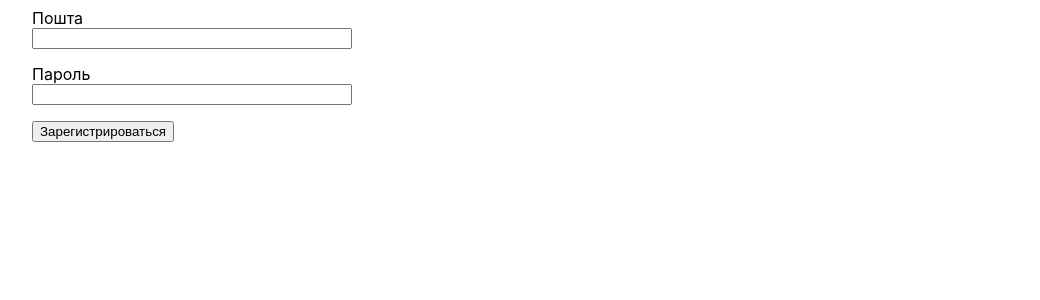
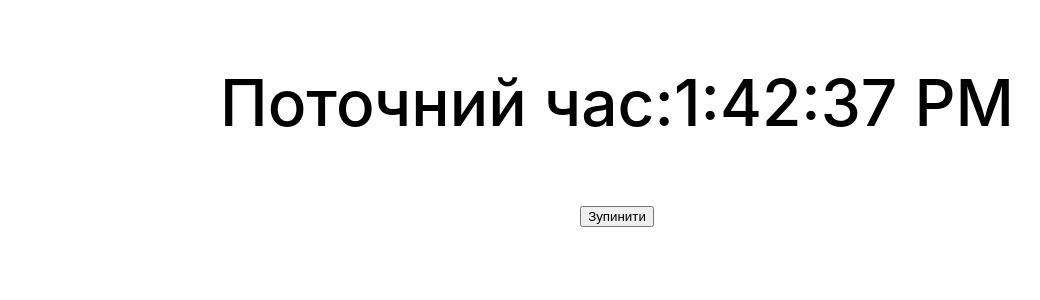
Before and after one commit to Allovallo/react-hooks-01, a React (Create React App) app: page / in a window 1280 px wide. Shown: the top 300 px of the page, without its empty margins (23-1063 px from the left). Built offline with nearby package versions, Linux system fonts and the light colour scheme.

Commit message:
files updated

```diff
--- a/src/App.js
+++ b/src/App.js
@@ -1,9 +1,9 @@
 import { Route, Routes } from 'react-router-dom';
 
-import SignupForm from './components/SignupForm/SignupForm';
+// import SignupForm from './components/SignupForm/SignupForm';
 // import ColorPicker from './components/ColorPicker/ColorPicker';
 // import Counter from './components/Counter/Counter';
-// import OldClock from './components/Clock/Clock';
+import OldClock from './components/Clock/Clock';
 
 // const colorPickerOptions = [
 //   { label: 'red', color: '#F44336' },
@@ -26,10 +26,10 @@ export default function App() {
   return (
     <div style={containerStyles}>
       <Routes>
-        <Route path="*" element={<SignupForm />}></Route>
+        {/* <Route path="*" element={<SignupForm />}></Route> */}
         {/* <Route path="*" element={<ColorPicker options={colorPickerOptions} />}></Route> */}
         {/* <Route path="*" element={<Counter />}></Route> */}
-        {/* <Route path="*" element={<OldClock />}></Route> */}
+        <Route path="*" element={<OldClock />}></Route>
       </Routes>
     </div>
   );
--- a/src/components/Clock/Clock.js
+++ b/src/components/Clock/Clock.js
@@ -27,9 +27,12 @@ export default class OldClock extends Component {
   render() {
     return (
       <div className={styles.container}>
-        <p className={styles.clockface}>Поточний час: {this.state.time.toLocaleTimeString()}</p>
+        <p className={styles.clockface}>
+          Поточний час:
+          {this.state.time.toLocaleTimeString()}
+        </p>
         <button type="button" onClick={this.stop}>
-          Остановить
+          Зупинити
         </button>
       </div>
     );
--- a/src/components/SignupForm/SignupForm.js
+++ b/src/components/SignupForm/SignupForm.js
@@ -1,17 +1,5 @@
 import styles from './SignupForm.module.css';
-import { useState, useEffect } from 'react';
-
-const useLocalStorage = (key, defaultValue) => {
-  const [state, setState] = useState(() => {
-    return JSON.parse(window.localStorage.getItem(key ?? ''));
-  });
-
-  useEffect(() => {
-    window.localStorage.setItem(key, JSON.stringify(state));
-  }, [key, state]);
-
-  return [state, setState];
-};
+import useLocalStorage from '../../hooks/useLocalStorage';
 
 export default function SignupForm() {
   const [email, setEmail] = useLocalStorage('email', '');
@@ -33,14 +21,6 @@ export default function SignupForm() {
         return;
     }
   };
-
-  // useEffect(() => {
-  //   window.localStorage.setItem('email', JSON.stringify(email));
-  // }, [email]);
-
-  // useEffect(() => {
-  //   window.localStorage.setItem('password', JSON.stringify(password));
-  // }, [password]);
 
   return (
     <form className={styles.form} autoComplete="off">
--- /dev/null
+++ b/src/hooks/useLocalStorage.js
@@ -0,0 +1,13 @@
+import { useState, useEffect } from 'react';
+
+export default function useLocalStorage(key, defaultValue) {
+  const [state, setState] = useState(() => {
+    return JSON.parse(window.localStorage.getItem(key ?? ''));
+  });
+
+  useEffect(() => {
+    window.localStorage.setItem(key, JSON.stringify(state));
+  }, [key, state]);
+
+  return [state, setState];
+}
```
